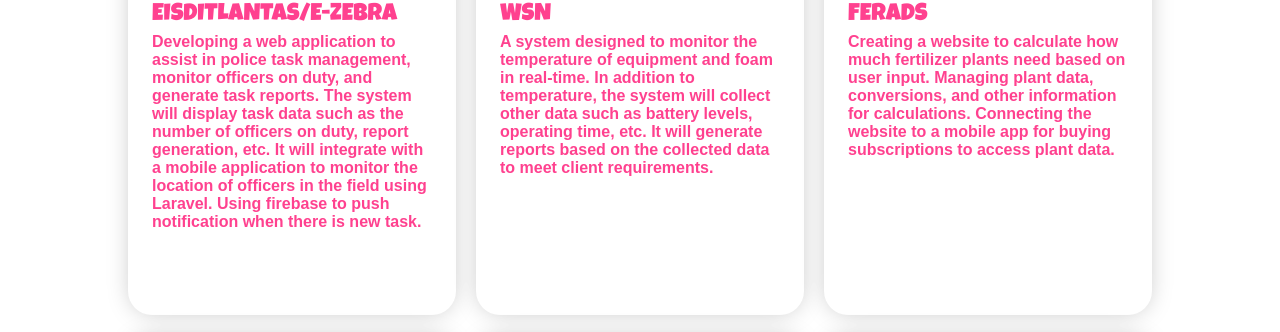
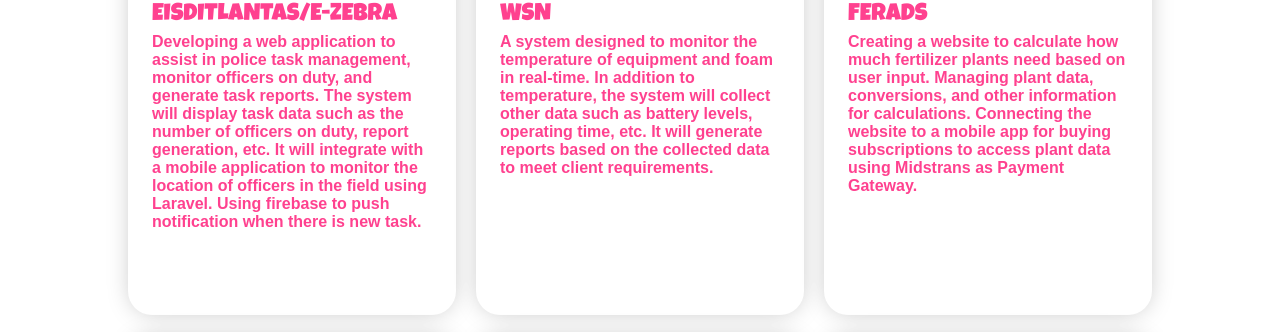
Before and after one commit to FelixItsMe/portfolio, a plain HTML site: page index.html in a window 1280 px wide. Shown: the part 1185-1517 px from the top of the page. Drawn offline with Linux system fonts and the light colour scheme; a web font is replaced by a local one.

Commit message:
Update index.html

```diff
--- a/index.html
+++ b/index.html
@@ -70,7 +70,7 @@
                             <p class="card-text">Creating a website to calculate how much fertilizer plants need based
                                 on
                                 user input. Managing plant data, conversions, and other information for calculations.
-                                Connecting the website to a mobile app for buying subscriptions to access plant data.
+                                Connecting the website to a mobile app for buying subscriptions to access plant data using Midstrans as Payment Gateway.
                             </p>
                         </div>
                     </div>
```
